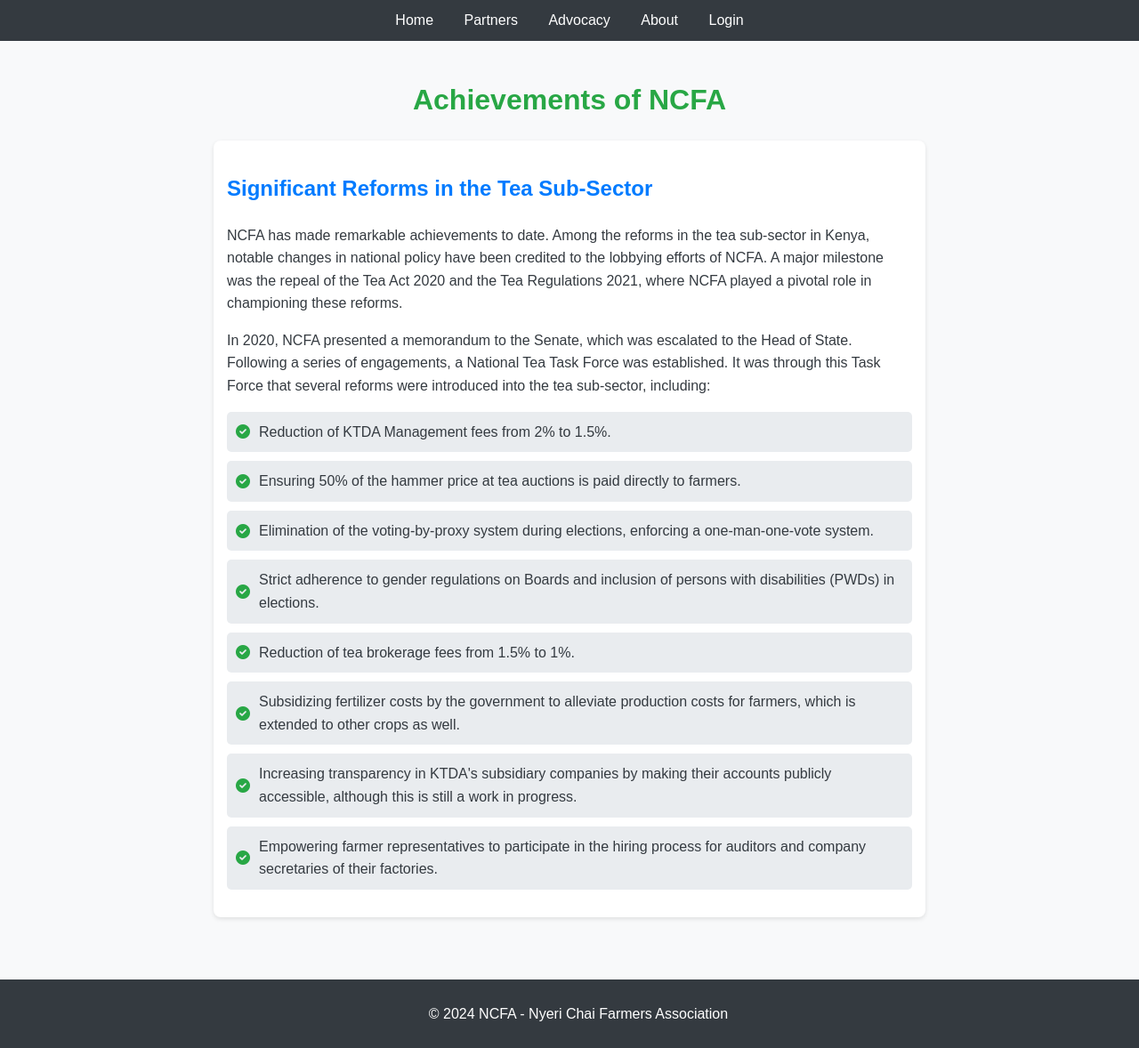
After one commit to patmuchiri/nyeri_chai_farmers, a Flask app: page /advocacy in a window 1280 px wide. The commit adds this page. Shown: the whole page at 89% size. Run offline with Flask 3, Linux system fonts and the light colour scheme.

Commit message:
functional webapp

```diff
--- a/app.py
+++ b/app.py
@@ -1,10 +1,144 @@
-from flask import Flask, render_template
+from flask import Flask, render_template, redirect, url_for, request, flash
+from flask_sqlalchemy import SQLAlchemy
+from flask_admin import Admin
+from flask_admin.contrib.sqla import ModelView
+from flask_login import LoginManager, UserMixin, login_required, login_user, logout_user, current_user
+from werkzeug.security import generate_password_hash, check_password_hash
 
+# Flask app setup
 app = Flask(__name__)
+app.config['SQLALCHEMY_DATABASE_URI'] = 'sqlite:///announcements.db'  # Database URI
+app.config['SECRET_KEY'] = 'mysecret'  # Secret key for session management
 
+# Database and login manager initialization
+db = SQLAlchemy(app)
+login_manager = LoginManager(app)
+login_manager.login_view = 'login'
+
+# Models
+class Announcement(db.Model):
+    """Model for announcements."""
+    id = db.Column(db.Integer, primary_key=True)
+    type = db.Column(db.String(50))  # 'training' or 'meeting'
+    title = db.Column(db.String(100))
+    date = db.Column(db.String(20))
+    venue = db.Column(db.String(100))
+
+    def __repr__(self):
+        return f'<Announcement {self.title}>'
+
+class User(UserMixin, db.Model):
+    """Model for users."""
+    id = db.Column(db.Integer, primary_key=True)
+    username = db.Column(db.String(150), unique=True, nullable=False)
+    password_hash = db.Column(db.String(150), nullable=False)
+
+    def set_password(self, password):
+        self.password_hash = generate_password_hash(password)
+
+    def check_password(self, password):
+        return check_password_hash(self.password_hash, password)
+
+# Secure ModelView for Flask-Admin
+class SecureModelView(ModelView):
+    """Secure ModelView for Flask-Admin."""
+    def is_accessible(self):
+        return current_user.is_authenticated
+
+    def inaccessible_callback(self, name, **kwargs):
+        return redirect(url_for('login'))
+
+# Flask-Admin setup
+admin = Admin(app, name='NCFA Admin', template_mode='bootstrap4')
+admin.add_view(SecureModelView(Announcement, db.session))
+
+# Login manager user loader
+@login_manager.user_loader
+def load_user(user_id):
+    return User.query.get(int(user_id))
+
+# Routes
 @app.route('/')
 def home():
-    return render_template('index.html')
+    """Home route to display announcements."""
+    announcements = Announcement.query.all()  # Fetch all announcements
+    return render_template('index.html', announcements=announcements)
+
+@app.route('/announcements')
+def announcements():
+    """Route to display all announcements."""
+    announcements = Announcement.query.all()
+    return render_template('announcements.html', announcements=announcements)
+
+@app.route('/partners')
+def partners():
+    return render_template('partners.html')
+
+@app.route('/advocacy')
+def advocacy():
+    return render_template('advocacy.html')
+
+@app.route('/about')
+def about():
+    """About route to display information about the organization."""
+    return render_template('about.html')
+
+@app.route('/members')
+def members():
+    """Members route to display benefits and joining requirements."""
+    return render_template('members.html')
+
+@app.route('/contact')
+def contact():
+    """Contact route to display the contact page."""
+    return render_template('contact.html')  # Ensure this template exists
+
+@app.route('/login', methods=['GET', 'POST'])
+def login():
+    """Admin login route."""
+    if request.method == 'POST':
+        username = request.form['username']
+        password = request.form['password']
+        user = User.query.filter_by(username=username).first()
+
+        if user and user.check_password(password):
+            login_user(user)
+            return redirect(url_for('admin.index'))
+        else:
+            flash('Invalid username or password', 'danger')
+    return render_template('login.html')
+
+@app.route('/logout')
+@login_required
+def logout():
+    """Admin logout route."""
+    logout_user()
+    flash('You have been logged out', 'success')
+    return redirect(url_for('login'))
+
+@app.route('/register', methods=['GET', 'POST'])
+def register():
+    """Admin registration route."""
+    if request.method == 'POST':
+        username = request.form['username']
+        password = request.form['password']
+        existing_user = User.query.filter_by(username=username).first()
+
+        if existing_user:
+            flash('User already exists', 'danger')
+            return redirect(url_for('register'))
+
+        user = User(username=username)
+        user.set_password(password)
+        db.session.add(user)
+        db.session.commit()
+
+        flash('User registered successfully', 'success')
+        return redirect(url_for('login'))
+
+# Create the database and tables if they don't exist
+with app.app_context():
+    db.create_all()
 
 if __name__ == '__main__':
     app.run(debug=True)
--- /dev/null
+++ b/templates/advocacy.html
@@ -0,0 +1,123 @@
+<!DOCTYPE html>
+<html lang="en">
+<head>
+    <meta charset="UTF-8">
+    <meta name="viewport" content="width=device-width, initial-scale=1.0">
+    <title>Advocacy Achievements | NCFA</title>
+    <link rel="stylesheet" href="https://cdnjs.cloudflare.com/ajax/libs/font-awesome/6.0.0-beta3/css/all.min.css">
+    <style>
+        body {
+            font-family: Arial, sans-serif;
+            line-height: 1.6;
+            margin: 0;
+            padding: 0;
+            background-color: #f8f9fa;
+            color: #343a40;
+        }
+
+        .container {
+            max-width: 800px;
+            margin: 0 auto;
+            padding: 20px;
+        }
+
+        h1 {
+            text-align: center;
+            color: #28a745;
+            margin-bottom: 20px;
+        }
+
+        h2 {
+            color: #007bff;
+            margin-top: 20px;
+        }
+
+        .achievement {
+            background: #fff;
+            padding: 15px;
+            border-radius: 8px;
+            margin-bottom: 20px;
+            box-shadow: 0 2px 5px rgba(0, 0, 0, 0.1);
+        }
+
+        ul {
+            list-style-type: none;
+            padding: 0;
+        }
+
+        ul li {
+            background: #e9ecef;
+            margin: 10px 0;
+            padding: 10px;
+            border-radius: 5px;
+            display: flex;
+            align-items: center;
+        }
+
+        ul li i {
+            margin-right: 10px;
+            color: #28a745;
+        }
+
+        footer {
+            text-align: center;
+            margin-top: 30px;
+            padding: 10px;
+            background-color: #343a40;
+            color: white;
+            position: relative;
+            bottom: 0;
+            width: 100%;
+        }
+
+        nav {
+            background-color: #343a40;
+            color: white;
+            padding: 10px;
+            text-align: center;
+        }
+
+        nav a {
+            color: white;
+            margin: 0 15px;
+            text-decoration: none;
+        }
+    </style>
+</head>
+<body>
+
+<nav>
+    <a href="{{ url_for('home') }}">Home</a>
+    <a href="{{ url_for('partners') }}">Partners</a>
+    <a href="{{ url_for('advocacy') }}">Advocacy</a>
+    <a href="{{ url_for('about') }}">About</a>
+    <a href="{{ url_for('login') }}">Login</a>
+</nav>
+
+<div class="container">
+    <h1>Achievements of NCFA</h1>
+    <div class="achievement">
+        <h2>Significant Reforms in the Tea Sub-Sector</h2>
+        <p>NCFA has made remarkable achievements to date. Among the reforms in the tea sub-sector in Kenya, notable changes in national policy have been credited to the lobbying efforts of NCFA. A major milestone was the repeal of the Tea Act 2020 and the Tea Regulations 2021, where NCFA played a pivotal role in championing these reforms.</p>
+
+        <p>In 2020, NCFA presented a memorandum to the Senate, which was escalated to the Head of State. Following a series of engagements, a National Tea Task Force was established. It was through this Task Force that several reforms were introduced into the tea sub-sector, including:</p>
+
+        <ul>
+            <li><i class="fas fa-check-circle"></i>Reduction of KTDA Management fees from 2% to 1.5%.</li>
+            <li><i class="fas fa-check-circle"></i>Ensuring 50% of the hammer price at tea auctions is paid directly to farmers.</li>
+            <li><i class="fas fa-check-circle"></i>Elimination of the voting-by-proxy system during elections, enforcing a one-man-one-vote system.</li>
+            <li><i class="fas fa-check-circle"></i>Strict adherence to gender regulations on Boards and inclusion of persons with disabilities (PWDs) in elections.</li>
+            <li><i class="fas fa-check-circle"></i>Reduction of tea brokerage fees from 1.5% to 1%.</li>
+            <li><i class="fas fa-check-circle"></i>Subsidizing fertilizer costs by the government to alleviate production costs for farmers, which is extended to other crops as well.</li>
+            <li><i class="fas fa-check-circle"></i>Increasing transparency in KTDA's subsidiary companies by making their accounts publicly accessible, although this is still a work in progress.</li>
+            <li><i class="fas fa-check-circle"></i>Empowering farmer representatives to participate in the hiring process for auditors and company secretaries of their factories.</li>
+        </ul>
+    </div>
+</div>
+
+<footer>
+    <p>&copy; 2024 NCFA - Nyeri Chai Farmers Association</p>
+</footer>
+
+</body>
+</html>
```
Also changed, not shown: templates/about.html (+9 -2 lines), templates/members.html (added, +105 -0 lines), instance/announcements.db (added).
